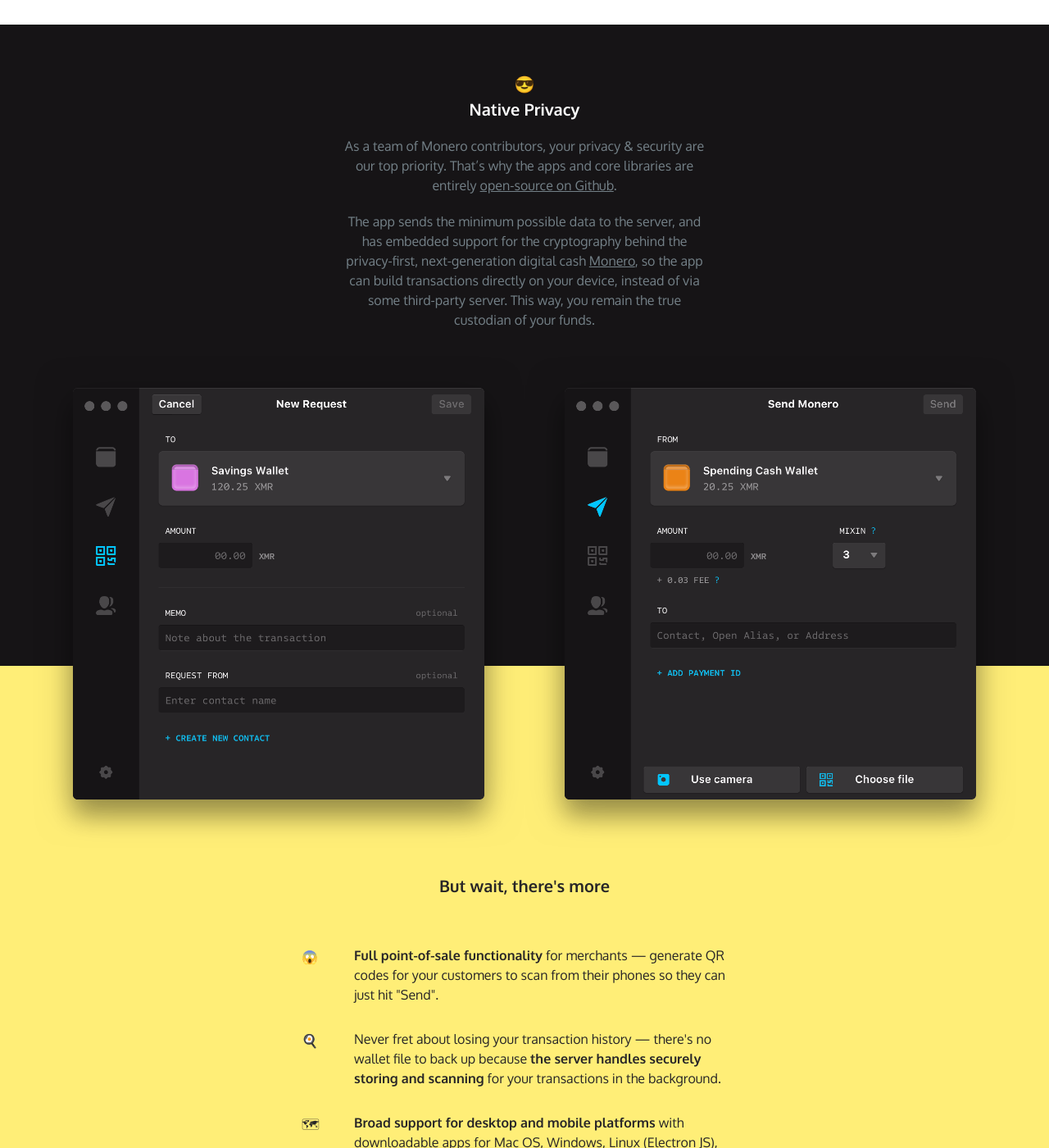
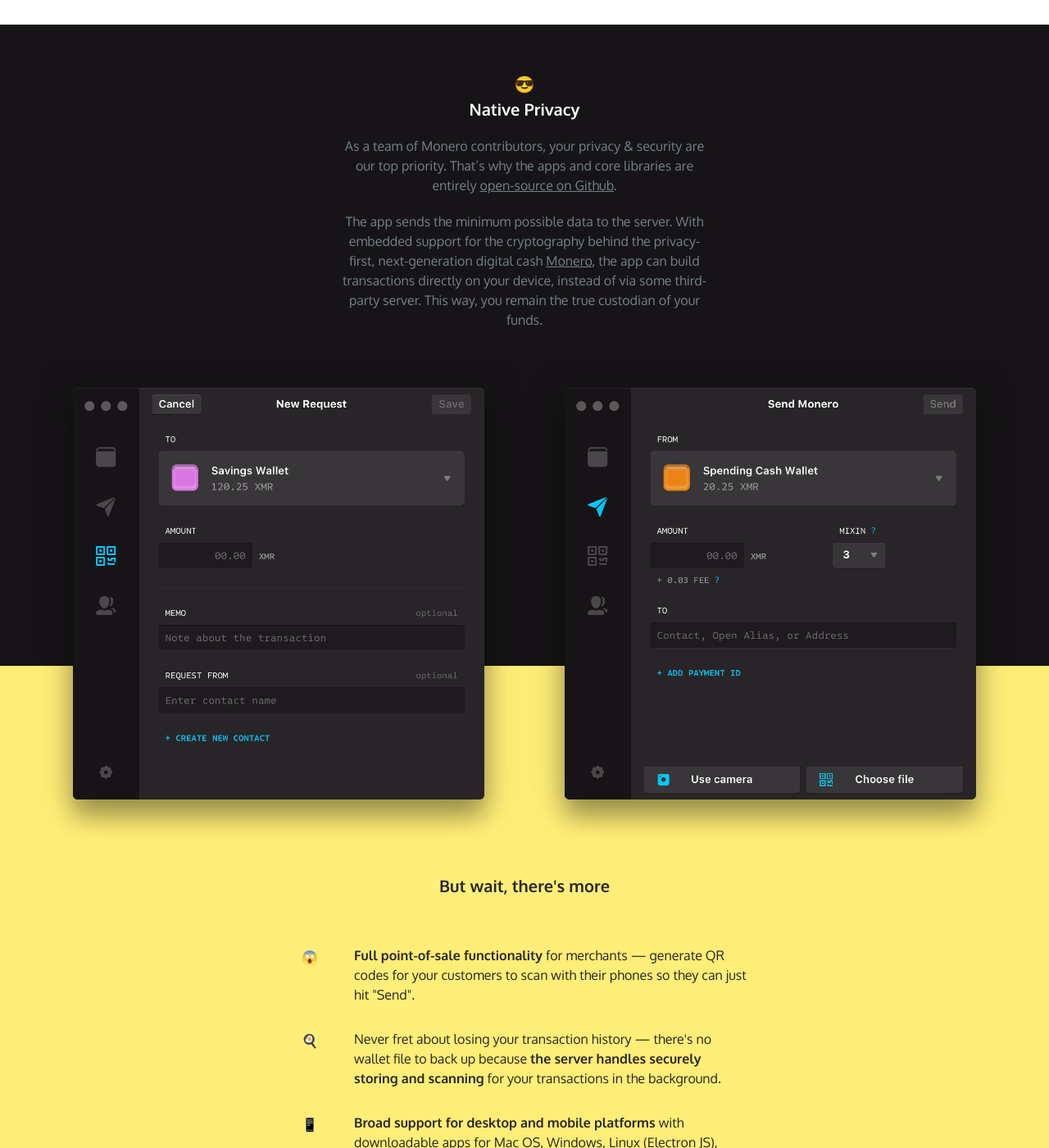
Before and after one commit to mymonero/mymonero-app-site, a Jekyll site: the page built from index.html, in a window 1280 px wide and 1400 px high, scrolled down 3026 px. Shown: the whole window at 82% size. Built offline with Jekyll 4.4.1, drawn with Linux system fonts in a browser that asks for light colours; some web fonts are replaced; some of the changed text lies outside the part shown.

Commit message:
addtl 'there's more' section improvements

```diff
--- a/index.html
+++ b/index.html
@@ -132,7 +132,7 @@
               <span class="text">Native Privacy</span>
             </h2>
             <p>As a team of Monero contributors, your privacy &amp; security are our top priority. That’s why the apps and core libraries are entirely <a href="https://github.com/mymonero" target="_blank">open-source on Github</a>.</p>
-            <p>The app sends the minimum possible data to the server, and has embedded support for the cryptography behind the privacy-first, next-generation digital cash <a href="https://www.getmonero.org" target="blank">Monero</a>, so the app can build transactions directly on your device, instead of via some third-party server. This way, you remain the true custodian of your funds.</p>
+            <p>The app sends the minimum possible data to the server. With embedded support for the cryptography behind the privacy-first, next-generation digital cash <a href="https://www.getmonero.org" target="blank">Monero</a>, the app can build transactions directly on your device, instead of via some third-party server. This way, you remain the true custodian of your funds.</p>
           </div>
 
           <div class="row">
@@ -154,30 +154,30 @@
             <ul class="features">
               <li>
                 <span class="convert-emoji" aria-hidden="true">&#x1F631;</span>
-                <strong>Full point-of-sale functionality</strong> for merchants &mdash; generate QR codes for your customers to scan from their phones so they can just hit "Send".
+                <strong>Full point-of-sale functionality</strong> for merchants &mdash; generate QR codes for your customers to scan with their phones so they can just hit "Send".
               </li>
               <li>
                 <span class="convert-emoji" aria-hidden="true">&#x1F373;</span>
                 Never fret about losing your transaction history &mdash; there's no wallet file to back up because <strong>the server handles securely storing and scanning</strong> for your transactions in the background.
               </li>
               <li>
-                <span class="convert-emoji" aria-hidden="true">&#x1f5fa;</span>
+                <span class="convert-emoji" aria-hidden="true">&#x1F4F1;</span>
                 <strong>Broad support for desktop and mobile platforms</strong> with downloadable apps for Mac OS, Windows, Linux (Electron JS), Android (Cordova JS), and iOS (native Swift), with a native Android app and next-generation web wallet on the way.
               </li>
               <li>
-                <span class="convert-emoji" aria-hidden="true">&#x26C5;</span>
+                <span class="convert-emoji" aria-hidden="true">&#x1f98b;</span>
                 The maximum in security and privacy for <strong>minimal bandwidth and power use</strong> &mdash; great for mobile devices
               </li>
               <li>
-                <span class="convert-emoji" aria-hidden="true">&#x1f510;</span>
-                All address book and funds request <strong>meta-data is stored locally under <a href="http://rncryptor.github.io" target="_blank">strong encryption</a>.</strong>
+                <span class="convert-emoji" aria-hidden="true">&#x1f5dd;</span>
+                All address book and funds request <strong>meta-data is stored locally under <a href="http://rncryptor.github.io" target="_blank">strong symmetric-key encryption</a>.</strong>
               </li>
               <li>
                 <span class="convert-emoji" aria-hidden="true">&#x1f6e1;</span>
                 <i>(Coming soon)</i> Connect over <a href="https://getkovri.org/" target="_blank">Kovri</a> and <a href="https://www.torproject.org/" target="_blank">Tor</a> to obscure your IP address.
               </li>
               <li>
-                <span class="convert-emoji" aria-hidden="true">&#x1F525;</span>
+                <span class="convert-emoji" aria-hidden="true">&#x1F310;</span>
                 Our app codebases are <strong>entirely <a href="https://github.com/mymonero" target="_blank">open-source</a></strong>, so the development and security communities can audit them and collaborate on improvements &mdash; and we have an open-source back-end server on the way.
               </li>
               <li>
```
